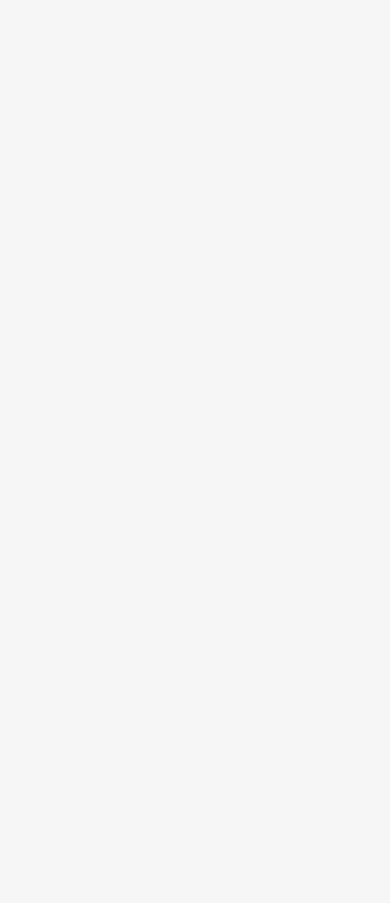
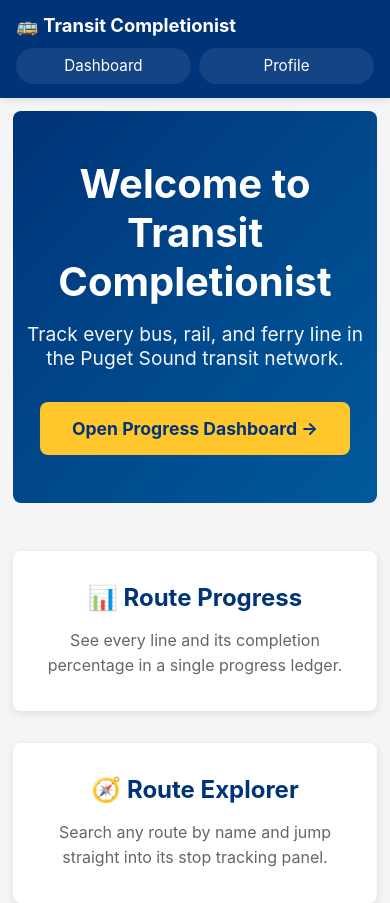
Before and after one commit to sakullll/transit-completionist, a React (Create React App) app: page /#/ in a window 390 px wide. Shown: the top 903 px of the page. Before the commit the page ends 844 px from the top, so only its background shows below. Built offline with nearby package versions, Linux system fonts and the light colour scheme.

Commit message:
Fix GitHub Pages routing and mobile app shell

```diff
--- a/public/index.html
+++ b/public/index.html
@@ -2,12 +2,15 @@
 <html lang="en">
   <head>
     <meta charset="utf-8" />
-    <meta name="viewport" content="width=device-width, initial-scale=1" />
-    <meta name="theme-color" content="#000000" />
+    <meta name="viewport" content="width=device-width, initial-scale=1, viewport-fit=cover" />
+    <meta name="theme-color" content="#003478" />
+    <meta name="apple-mobile-web-app-capable" content="yes" />
+    <meta name="apple-mobile-web-app-status-bar-style" content="default" />
     <meta
       name="description"
       content="Transit Completionist - A gamified transit exploration platform for the Puget Sound ORCA system"
     />
+    <link rel="manifest" href="./manifest.webmanifest" />
     <title>Transit Completionist</title>
   </head>
   <body>
--- a/src/App.css
+++ b/src/App.css
@@ -7,21 +7,25 @@
 .nav {
   background-color: #003478;
   color: white;
-  padding: 1rem 2rem;
+  padding: 1rem 1.25rem;
   display: flex;
   justify-content: space-between;
   align-items: center;
   box-shadow: 0 2px 8px rgba(0, 0, 0, 0.1);
+  gap: 0.75rem;
+  flex-wrap: wrap;
 }
 
 .nav h1 {
-  font-size: 1.5rem;
+  font-size: clamp(1.15rem, 4vw, 1.5rem);
+  line-height: 1.2;
 }
 
 .nav a {
-  margin: 0 1rem;
+  margin: 0 0.5rem;
   color: white;
   transition: opacity 0.3s;
+  font-size: 0.95rem;
 }
 
 .nav a:hover {
@@ -33,5 +37,31 @@
   max-width: 1200px;
   margin: 0 auto;
   width: 100%;
-  padding: 2rem;
+  padding: 1rem 1rem 2rem;
 }
+
+@media (max-width: 640px) {
+  .nav {
+    padding: 0.85rem 1rem;
+  }
+
+  .nav div {
+    width: 100%;
+    display: flex;
+    justify-content: space-between;
+    gap: 0.5rem;
+  }
+
+  .nav a {
+    margin: 0;
+    flex: 1;
+    text-align: center;
+    padding: 0.55rem 0.5rem;
+    border-radius: 999px;
+    background: rgba(255, 255, 255, 0.08);
+  }
+
+  .container {
+    padding: 0.8rem 0.8rem 1.5rem;
+  }
+}
--- a/src/App.js
+++ b/src/App.js
@@ -1,5 +1,5 @@
 import React from 'react';
-import { BrowserRouter as Router, Routes, Route } from 'react-router-dom';
+import { HashRouter as Router, Routes, Route } from 'react-router-dom';
 import './App.css';
 import Home from './pages/Home';
 import Dashboard from './pages/Dashboard';
@@ -7,7 +7,7 @@ import Profile from './pages/Profile';
 
 function App() {
   return (
-    <Router basename="/transit-completionist/">
+    <Router>
       <div className="App">
         <Routes>
           <Route path="/" element={<Home />} />
```
Also changed, not shown: public/manifest.webmanifest (added).
